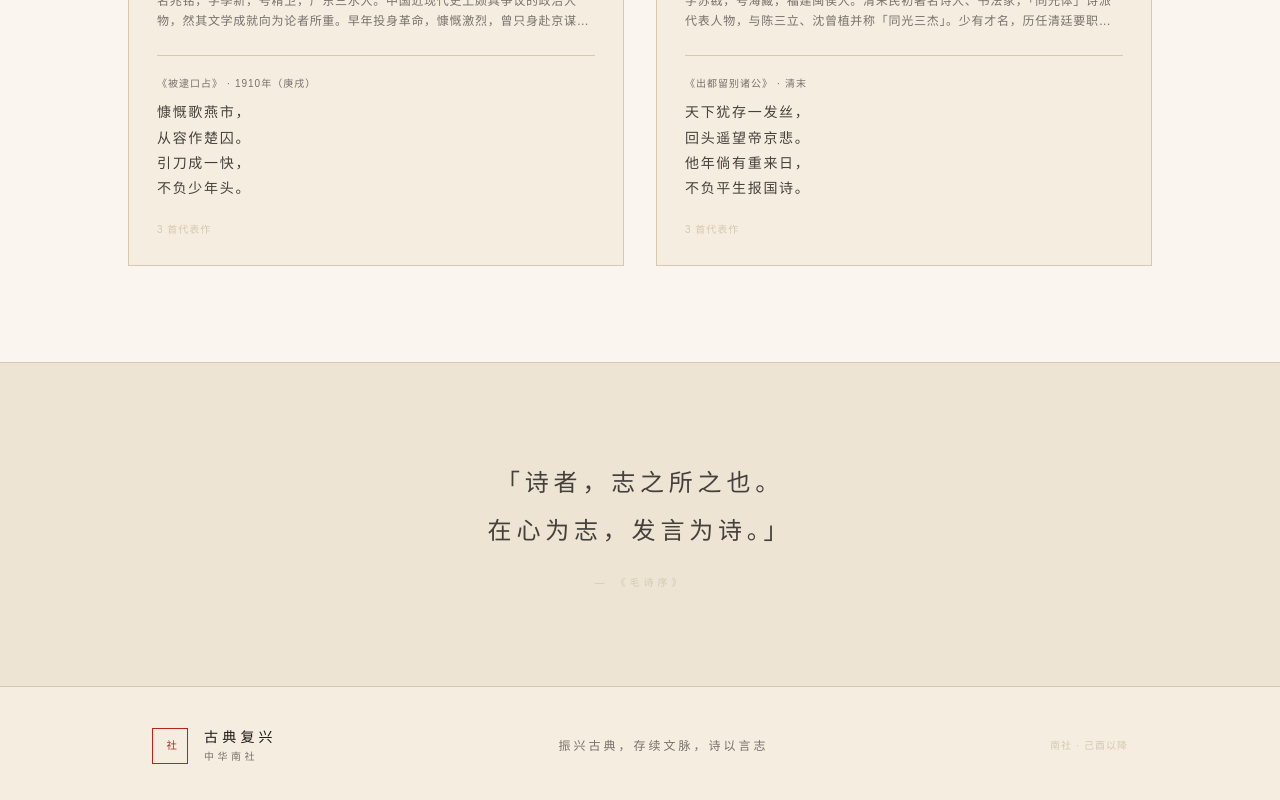
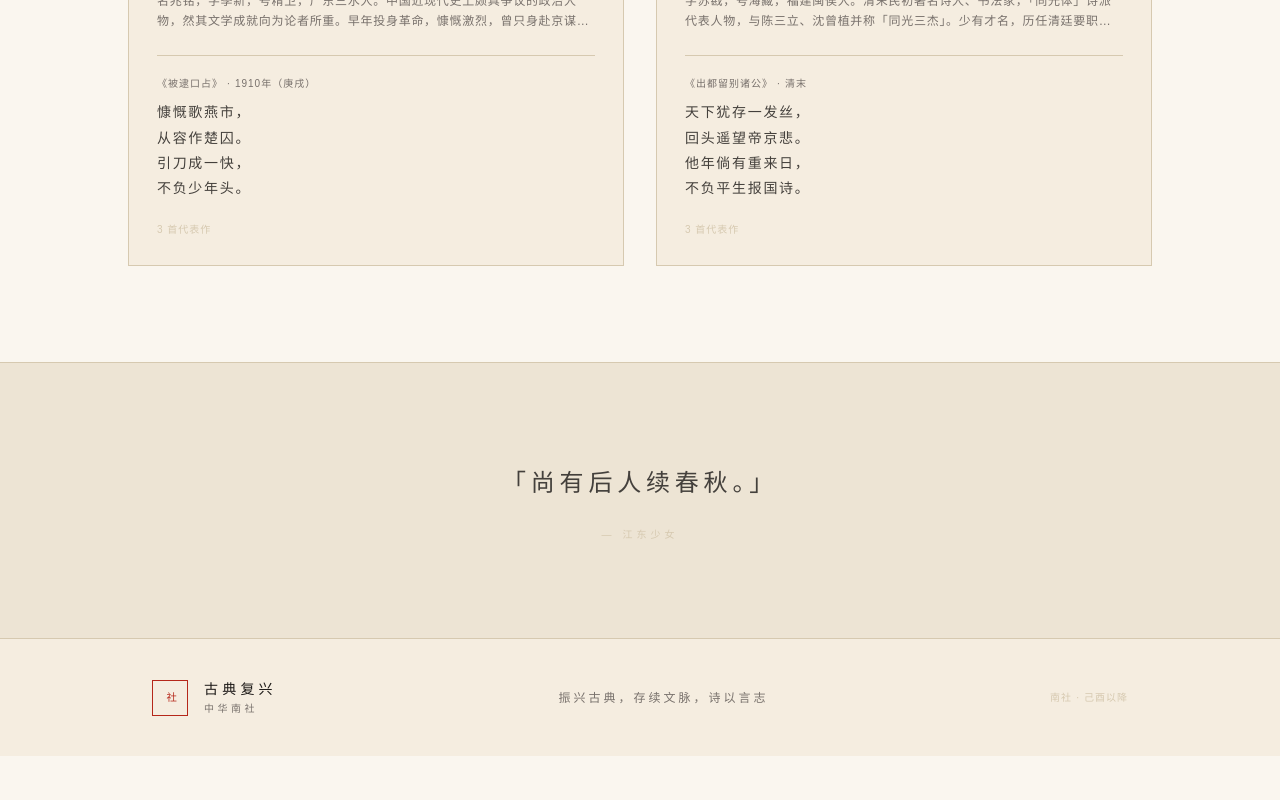
Before and after one commit to Always-ops/jiangdong-poetry, a Next.js app: page / in a window 1280 px wide. Shown: the part 4162-4962 px from the top of the page. After the commit the page ends 4918 px from the top, so only its background shows below. Built offline with nearby package versions, Linux system fonts and the light colour scheme.

Commit message:
改底部引语为'尚有后人续春秋'，署名江东少女

```diff
--- a/src/app/page.tsx
+++ b/src/app/page.tsx
@@ -438,12 +438,10 @@ export default function HomePage() {
         <Reveal className="max-w-xl mx-auto text-center">
           <p className="text-xl md:text-2xl font-light text-[var(--color-ink-light)]
                         tracking-[0.2em] leading-loose mb-5">
-            「诗者，志之所之也。
-            <br />
-            在心为志，发言为诗。」
+            「尚有后人续春秋。」
           </p>
           <p className="text-[10px] text-[var(--color-border)] tracking-[0.4em]">
-            — 《毛诗序》
+            — 江东少女
           </p>
         </Reveal>
       </section>
```
